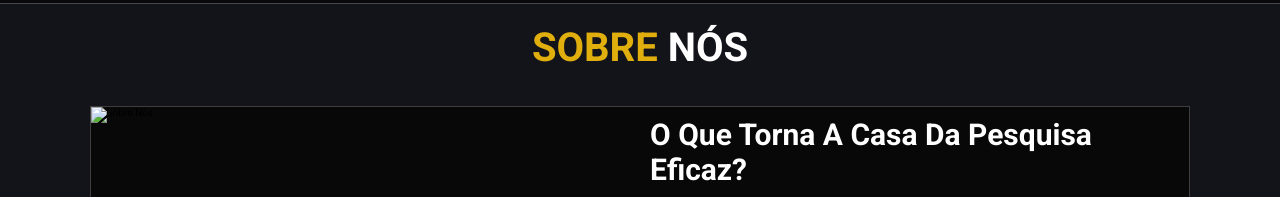
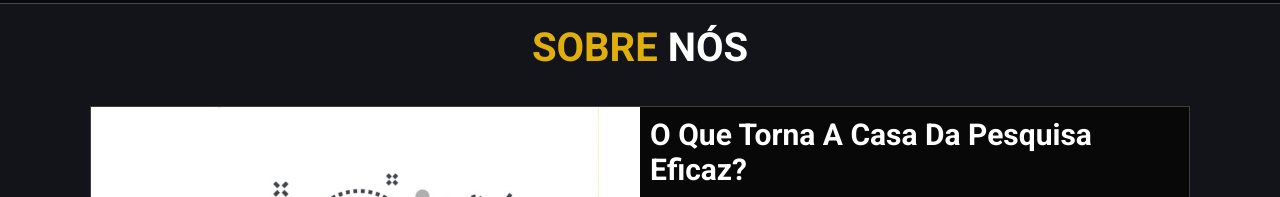
Before and after one commit to joaoibraim/casa-da-pesquisa.com, a plain HTML site: page index.html in a window 1280 px wide. Shown: the part 866-1063 px from the top of the page. Drawn offline with nearby package versions, Linux system fonts and the light colour scheme.

Commit message:
Add files via upload

```diff
--- a/index.html
+++ b/index.html
@@ -142,7 +142,7 @@
 
       <div class="row">
       <div class="image">
-        <img src="imagens/quem somos.jpg"alt="sobre nós">
+        <img src="imagens/quem-somos.jpg"alt="sobre nós">
       </div>
 
       <div class="content">
```
